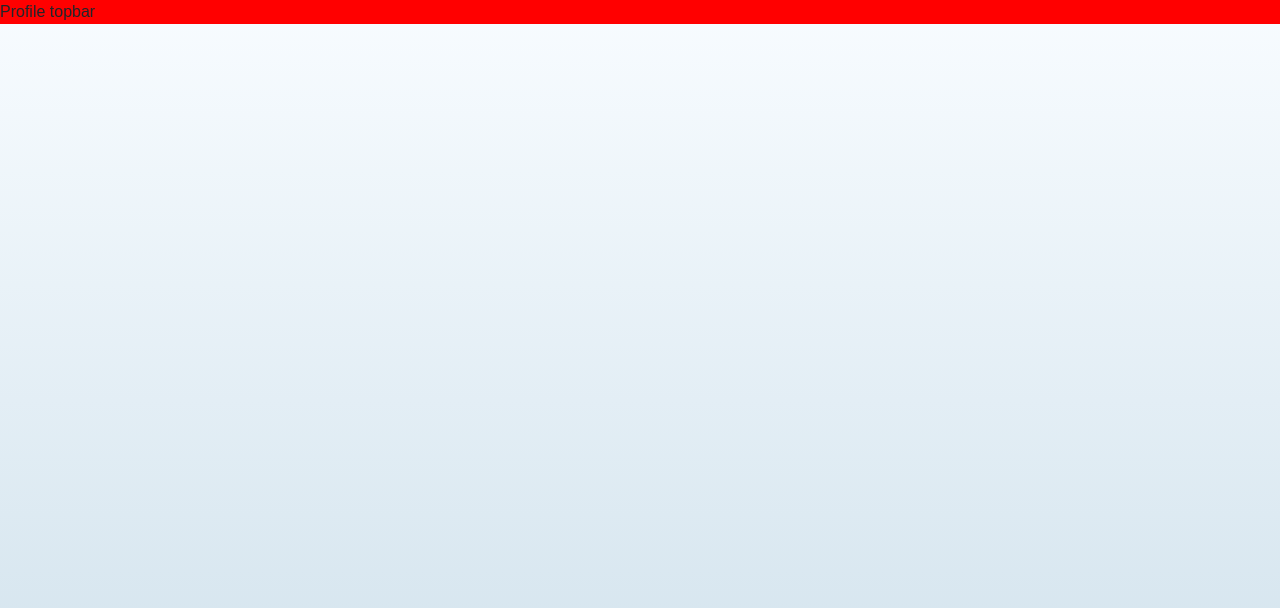
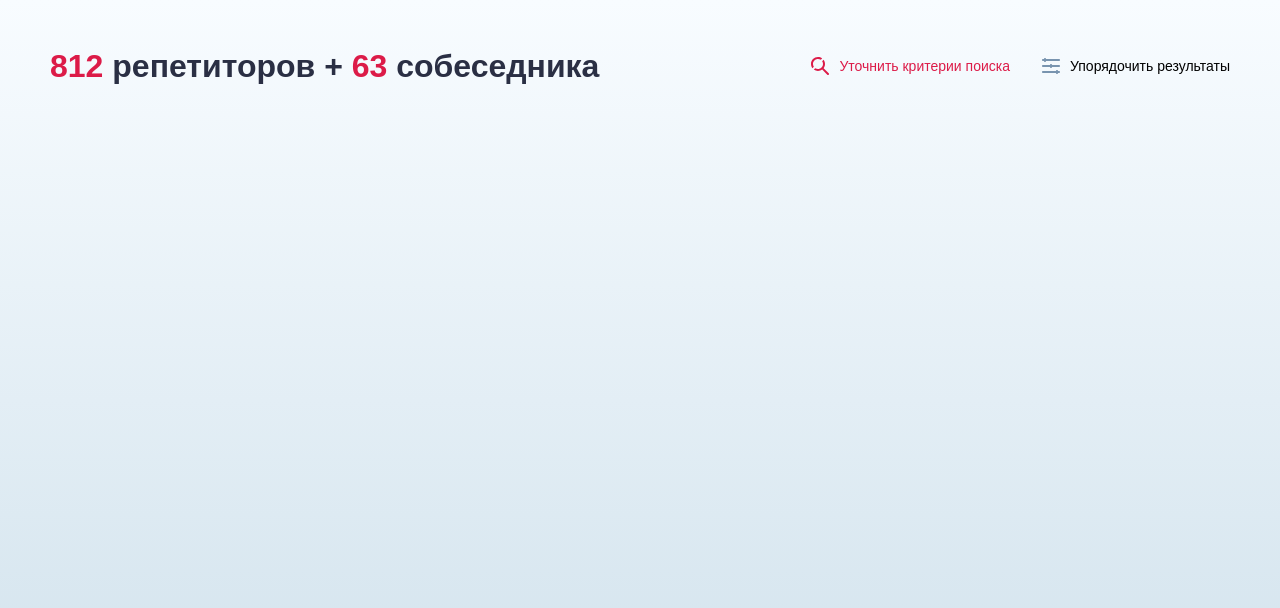
Before and after one commit to vladsosnov/couch-training-components, a website built with webpack: page src/components/profile/profile-topbar.html in a window 1280 px wide. Built offline with nearby package versions, Linux system fonts and the light colour scheme.

Commit message:
add topbar

```diff
--- a/src/components/profile/profile-topbar.html
+++ b/src/components/profile/profile-topbar.html
@@ -5,9 +5,21 @@
     <meta name="viewport" content="width=device-width, initial-scale=1.0">
     <title>Profile topbar</title>
 </head>
-<body>
+<body class="ct-component-wrapper">
     <div class="profile-topbar">
-        Profile topbar
+        <h2 class="profile-topbar__title ct-title">
+            <span class="ct-text--red">812</span> репетиторов +
+            <span class="ct-text--red">63</span> собеседника</h2>
+        <div class="profile-topbar__buttons-wrapper">
+            <button class="profile-topbar__search-btn ct-reset-button">
+                <img src="../../img/shared/search-red.svg" alt="search" class="img">
+                Уточнить критерии поиска
+            </button>
+            <button class="profile-topbar__sort-btn ct-reset-button">
+                <img src="../../img/shared/sort.svg" alt="sort" class="img">
+                Упорядочить результаты
+            </button>
+        </div>
     </div>
 </body>
 </html>
--- a/src/css/main.css
+++ b/src/css/main.css
@@ -2,7 +2,6 @@
 
 @import './shared/alerts.css';
 @import './shared/input.css';
-@import './shared/topbar.css';
 @import './shared/dictionary.css';
 @import './shared/modals.css';
 @import './shared/user-status.css';
--- a/src/css/profile/profile-topbar.css
+++ b/src/css/profile/profile-topbar.css
@@ -1,3 +1,37 @@
 .profile-topbar {
-    background-color: red;
+    margin-bottom: 24px;
+    display: flex;
+    justify-content: space-between;
+    align-items: center;
 }
+
+.profile-topbar__title {
+    margin-bottom: 0;
+}
+
+.profile-topbar__search-btn {
+    margin-right: 32px;
+}
+
+.profile-topbar__buttons-wrapper {
+    display: flex;
+}
+
+.profile-topbar__search-btn,
+.profile-topbar__sort-btn {
+    display: flex;
+    align-items: center;
+    justify-content: center;
+    font-size: 14px;
+    line-height: 14px;
+    cursor: pointer;
+}
+
+.profile-topbar__search-btn .img,
+.profile-topbar__sort-btn .img {
+    margin-right: 10px;
+}
+
+.profile-topbar__search-btn {
+    color: #dc1b48;
+}
--- a/src/css/shared.css
+++ b/src/css/shared.css
@@ -10,7 +10,12 @@ body {
     background: linear-gradient(180deg, #f8fcff 0%, #cee0eb 100%);
 }
 
-.ct-title {}
+.ct-title {
+    font-size: 32px;
+    font-weight: 700;
+    line-height: 32px;
+    color: #2a2f44;
+}
 
 /* Buttons */
 
@@ -84,6 +89,10 @@ body {
 .ct-overlay {}
 .ct-user-status {}
 
+.ct-text--red {
+    color: #dc1b48;
+}
+
 
 /* TODO only for our storybook */
 .ct-component-wrapper {
--- a/src/css/shared/topbar.css
+++ /dev/null
@@ -1,3 +0,0 @@
-.topbar {
-    background-color: red;
-}
--- a/src/index.html
+++ b/src/index.html
@@ -23,9 +23,6 @@
           </li>
           <li class="components-item">
             <a href="user-card.html" class="components-item__link components-item__link--ready">User Card</a>
-          </li>
-          <li class="components-item">
-            <a href="topbar.html" class="components-item__link">Topbar</a>
           </li>
           <li class="components-item">
             <a href="input.html" class="components-item__link">Input</a>
--- a/webpack.config.js
+++ b/webpack.config.js
@@ -110,10 +110,6 @@ module.exports = {
     new HTMLWebpackPlugin({
       template: path.resolve(__dirname, 'src/components/shared/user-card.html'),
       filename: 'user-card.html',
-    }),
-    new HTMLWebpackPlugin({
-      template: path.resolve(__dirname, 'src/components/shared/topbar.html'),
-      filename: 'topbar.html',
     }),
     new HTMLWebpackPlugin({
       template: path.resolve(__dirname, 'src/components/shared/modal.html'),
```
Also changed, not shown: src/components/shared/topbar.html (deleted, +0 -13 lines), src/img/shared/search-red.svg (added), src/img/shared/sort.svg (added).
